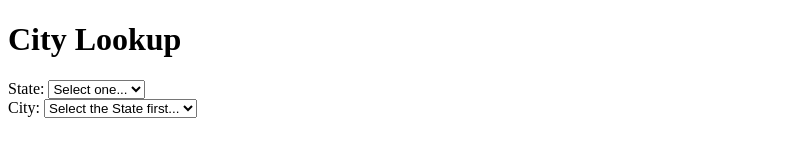
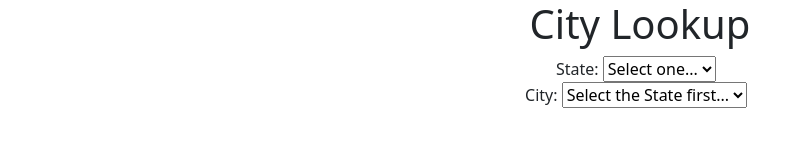
Before and after one commit to iabonirob/CityStateLookup, a plain HTML site: page index.html in a window 1280 px wide. Shown: the whole page, without its empty margins (0-804 px from the left). Drawn offline with nearby package versions, Linux system fonts and the light colour scheme.

Commit message:
second commit

```diff
--- /dev/null
+++ b/index.css
@@ -0,0 +1,4 @@
+body {
+    background-image: url("images/USCapitol.jpg");
+    background-color: #cccccc;
+   }
--- a/index.html
+++ b/index.html
@@ -1,24 +1,38 @@
 <!DOCTYPE html>
 <html lang="en">
+
 <head>
     <meta charset="UTF-8">
     <meta http-equiv="X-UA-Compatible" content="IE=edge">
     <meta name="viewport" content="width=device-width, initial-scale=1.0">
+    <link href="https://cdn.jsdelivr.net/npm/bootstrap@5.0.1/dist/css/bootstrap.min.css" rel="stylesheet"
+        integrity="sha384-+0n0xVW2eSR5OomGNYDnhzAbDsOXxcvSN1TPprVMTNDbiYZCxYbOOl7+AMvyTG2x" crossorigin="anonymous">
+    <link href= "index.css">
     <title>Document</title>
 </head>
+
 <body>
     <form>
-        <h1>City Lookup</h1>
+        <h1 class="text-center">City Lookup</h1>
+        <div class="text-center">
         <label for="statesDropdown">State:</label>
-        <select id = "statesDropdown"></select>&nbsp;&nbsp;<span id="errorMessage"></span>
+        <select class= "selectpicker" id="statesDropdown"></select>&nbsp;&nbsp;
         <br>
         <label for="citiesDropdown">City:</label>
-        <select id = "citiesDropdown"></select>&nbsp;&nbsp;<span id="errorMessage"></span>
+        <select class= "selectpicker"id="citiesDropdown"></select>&nbsp;&nbsp;
+        <br>
+        <p class="text-success fw-bold" id="messagePara"></p>
+    </div>
+    </form>
 
 
-    </form>
-
-    <p id="messagePara"></p>
+    <!-- CSS only -->
+    <!-- JavaScript Bundle with Popper -->
+    <script src="https://cdn.jsdelivr.net/npm/bootstrap@5.0.1/dist/js/bootstrap.bundle.min.js"
+        integrity="sha384-gtEjrD/SeCtmISkJkNUaaKMoLD0//ElJ19smozuHV6z3Iehds+3Ulb9Bn9Plx0x4"
+        crossorigin="anonymous"></script>
     <script src="scripts/index.js"></script>
 </body>
+
+
 </html>
--- a/scripts/index.js
+++ b/scripts/index.js
@@ -3,50 +3,51 @@
 let cityStates = [{
     state: "California",
     stateAbbr: "CA",
+    image : 'https://upload.wikimedia.org/wikipedia/commons/5/5a/Golden_Gate_Bridge_%28CA%29.jpeg',
     cities: ["Los Angeles", "San Francisco", "San Diego"]
+
  },
  {
     state: "Colorado",
     stateAbbr: "CO",
+    image: 'https://cdn.wallpapersafari.com/41/96/AbcIm5.jpg',
     cities: ["Aspen", "Boulder", "Denver", "Pagosa Springs"]
  },
  {
     state: "Texas",
     stateAbbr: "TX",
+    image: 'https://tpwd.texas.gov/backgrounds/images/cowgirl_bg.jpg',
     cities: ["Austin", "Dallas", "Houston", "San Antonio"]
  }
 ];
 
 window.onload = function () {
-    // load states dropdown when page first loads
+    // This function loads the state dropdown menu, called when the page loads
     loadStatesDropdown();
-    // conect onchange event handler for the states dropdown (hookup a function to it)
+    // this functions connect the onchange event handler for the states dropdown
     const statesDropdown = document.getElementById("statesDropdown");
     statesDropdown.onchange = onStatesDropdownChanged;
 
+     // this functions connects the onchange event handler for the cities dropdown
     const citiesDropdown = document.getElementById("citiesDropdown");
     citiesDropdown.onchange = onCitiesDropdownChanged;
 
-
-
 }
 
-
+// this is the function that loads the states dropdown
 function loadStatesDropdown() {
 
-    //Add select one option as the default
-
+    //create the default option
     let select1OneOption = new Option("Select one...", "");
     statesDropdown.appendChild(select1OneOption);
 
-    //for loop that populates the states par
+    //this loop populates the states
     for (let i = 0; i < cityStates.length; i++) {
         let theOption = new Option(cityStates[i].state, cityStates[i].stateAbbr);
       statesDropdown.appendChild(theOption);
     }
-    //Add a "Select league first..."
-    addSelectLeagueFirstOptionToTeamDropdown()
-
+    //this function populates the select the state first in the cities dropdown before the
+    addSelectStateFirstOptionToCityDropdown()
 }
 
 
@@ -56,9 +57,10 @@ function onStatesDropdownChanged() {
     const statesDropdown = document.getElementById("statesDropdown");
     const citiesDropdown = document.getElementById("citiesDropdown");
 
+
     //remove the previous teams from the team drop down
     citiesDropdown.options.length = 0;
-    // find the league dropdown selection
+    // find the league dropdown selection value
     let selectedStatesAbbr = statesDropdown.value;
 
     //find the message paragraph
@@ -67,24 +69,28 @@ function onStatesDropdownChanged() {
     messagePara.innerHTML = "";
 
 
-    //did they pick select one???
+    //check if they picked select one/call function
     if (selectedStatesAbbr == "") {
-        addSelectLeagueFirstOptionToTeamDropdown();
+        addSelectStateFirstOptionToCityDropdown();
         return;
     }
 
     //go use the selected leagueCode to find the matching league from the array
     let matchingCity = cityStates.find(arrayElement => arrayElement.stateAbbr == selectedStatesAbbr);
+    //change the background when the state changes
+    document.body.style.backgroundImage = "url("+matchingCity.image+")";
+    //create the select1one option
     let select1OneOption = new Option("Select one...", "");
     citiesDropdown.appendChild(select1OneOption);
-    //loop through the teams in the matching league and create option elements for each
+    //loop through the cities in the matching states and create option elements for each
     for (let i = 0; i < matchingCity.cities.length; i++) {
         let theOption = new Option(matchingCity.cities[i]);
         citiesDropdown.appendChild(theOption);
+    }
 
-    }
 }
 
+//function that
 function onCitiesDropdownChanged() {
     // find the league and team dropdown
     const statesDropdown = document.getElementById("statesDropdown");
@@ -94,13 +100,9 @@ function onCitiesDropdownChanged() {
     //erase previous team message
     messagePara.innerHTML = "";
 
-    //get the selected team
-
-
+    //get the selected city
     let selectedCity = citiesDropdown.value;
-
-
-    //if select one is picked, jext exit the function
+    //if select one is picked, exit the function
     if (selectedCity == "") {
         return;
     }
@@ -115,7 +117,7 @@ function onCitiesDropdownChanged() {
 
 
 
-function addSelectLeagueFirstOptionToTeamDropdown() {
+function addSelectStateFirstOptionToCityDropdown() {
     const citiesDropdown = document.getElementById("citiesDropdown");
     //populate it with a select league phrase
     let select1OneOption = new Option("Select the State first...", "");
```
Also changed, not shown: scripts/San Francisco.jpg (added), 2 other files.
